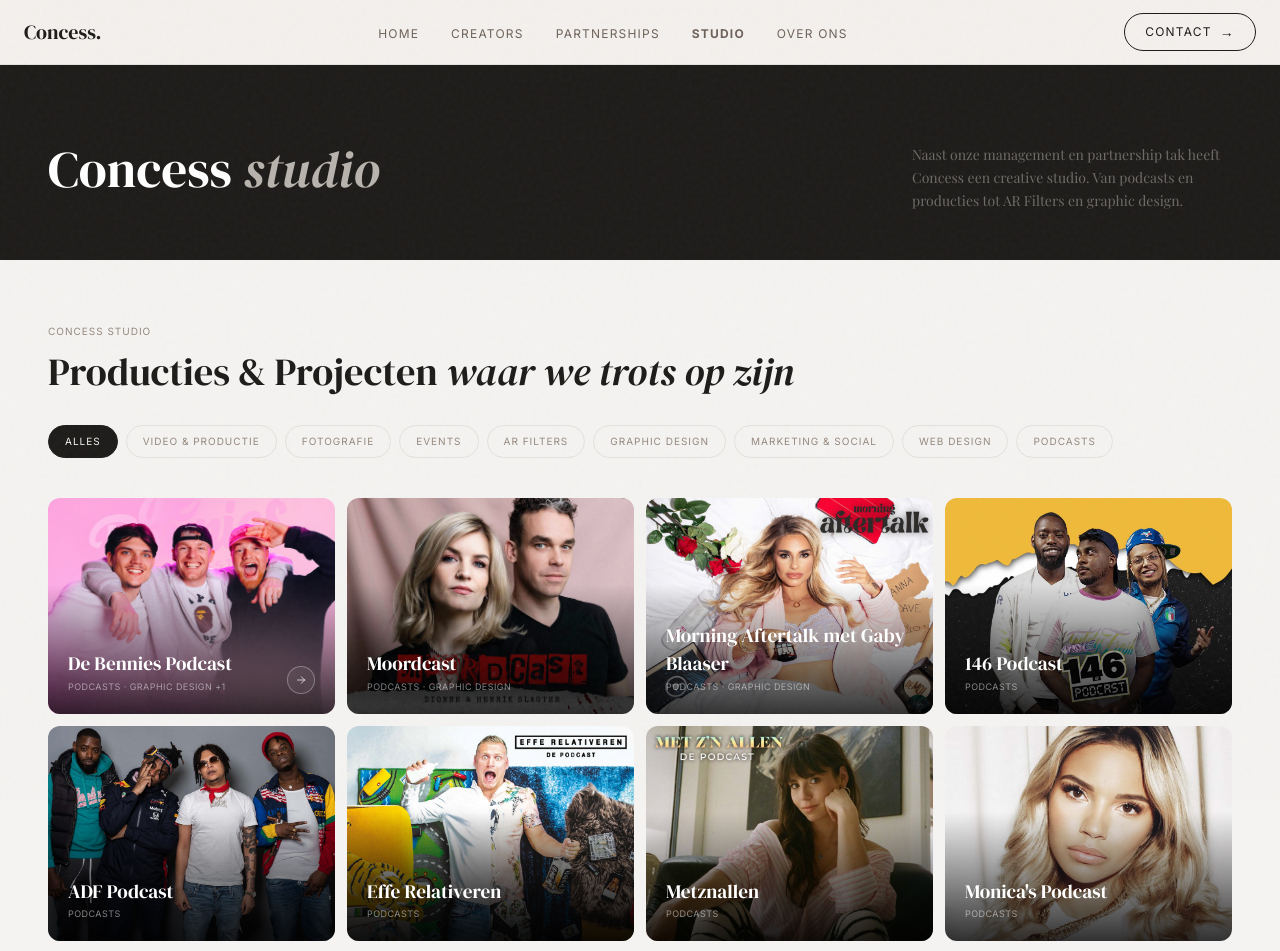
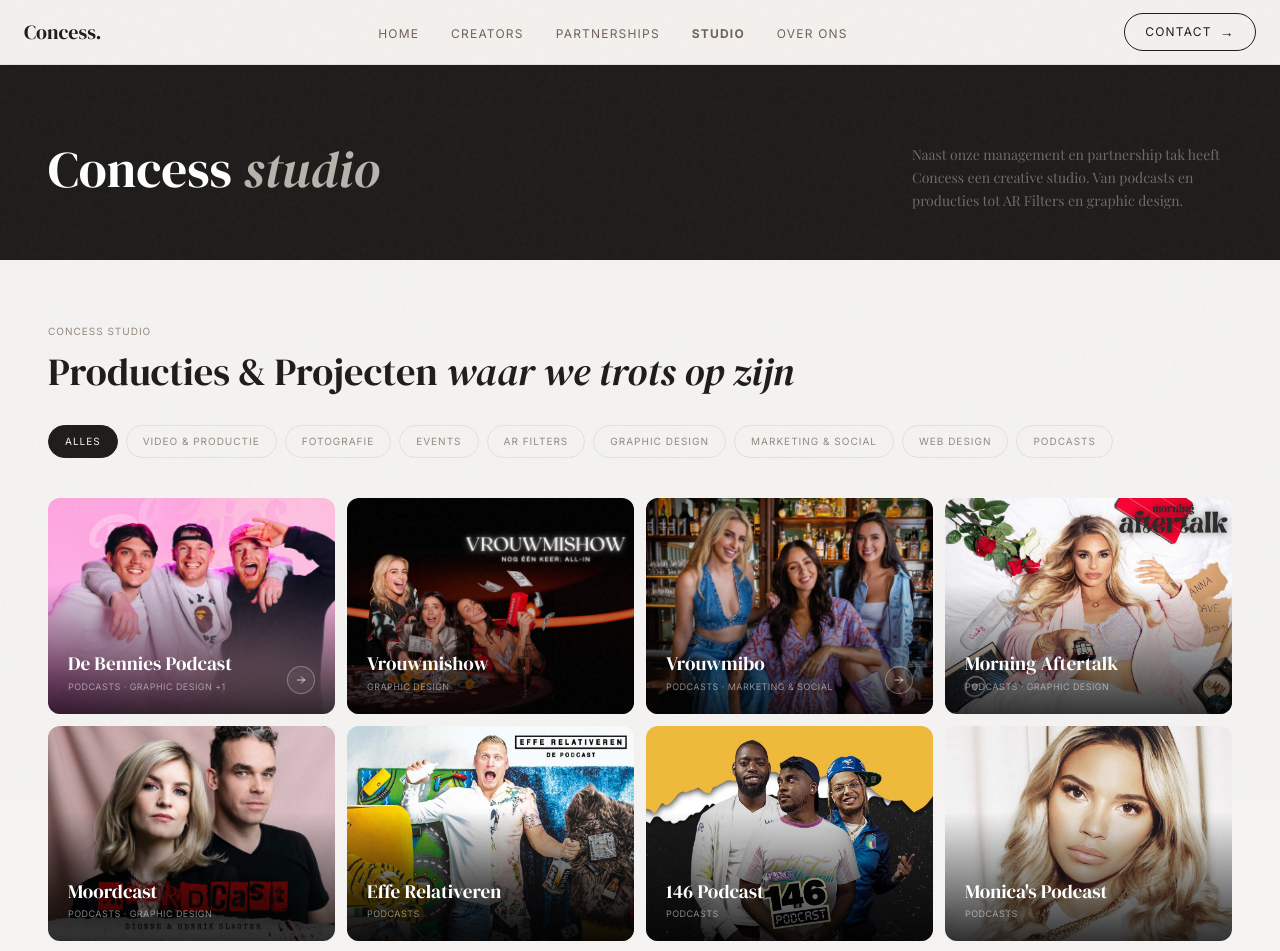
Before and after one commit to xmandysmit-tech/concess-website, a Next.js app: page /studio in a window 1280 px wide. Shown: the top 951 px of the page. Built offline with nearby package versions, Linux system fonts and the light colour scheme; a web font is replaced by a local one.

Commit message:
Studio: namen gecorrigeerd + chronologische volgorde (meest recent eerst)

```diff
--- a/app/data/content.ts
+++ b/app/data/content.ts
@@ -285,6 +285,7 @@
 };
 
 export const studioCases: StudioCase[] = [
+  // ── 2022 – heden ─────────────────────────────────────────
   {
     slug: "de-bennies-podcast",
     title: "De Bennies Podcast",
@@ -330,76 +331,7 @@
       { type: "image", src: "/images/Partnerships/de-bennies/podimo-s2/artwork.jpg", alt: "De Bennies artwork" },
     ],
   },
-  {
-    title: "Moordcast",
-    tags: ["Podcasts", "Graphic Design"],
-    year: "2023",
-    cover: "/images/Tegels/Moordcast.png",
-    gradient: "from-neutral-800 to-neutral-950",
-    tagline: "Concess Studio",
-    description: "",
-    gallery: [],
-  },
-  {
-    title: "Morning Aftertalk met Gaby Blaaser",
-    tags: ["Podcasts", "Graphic Design"],
-    year: "2023",
-    cover: "/images/Tegels/Morning Aftertalk met Gaby Blaaser.jpg",
-    gradient: "from-stone-700 to-stone-950",
-    tagline: "Concess Studio",
-    description: "",
-    gallery: [],
-  },
-  {
-    title: "146 Podcast",
-    tags: ["Podcasts"],
-    year: "2023",
-    cover: "/images/Tegels/146 podcast.jpg",
-    gradient: "from-zinc-700 to-zinc-950",
-    tagline: "Concess Studio",
-    description: "",
-    gallery: [],
-  },
-  {
-    title: "ADF Podcast",
-    tags: ["Podcasts"],
-    year: "2023",
-    cover: "/images/Tegels/ADF podcast.jpg",
-    gradient: "from-neutral-700 to-neutral-950",
-    tagline: "Concess Studio",
-    description: "",
-    gallery: [],
-  },
-  {
-    title: "Effe Relativeren",
-    tags: ["Podcasts"],
-    year: "2023",
-    cover: "/images/Tegels/Effe Relativeren.jpg",
-    gradient: "from-stone-700 to-stone-950",
-    tagline: "Concess Studio",
-    description: "",
-    gallery: [],
-  },
-  {
-    title: "Metznallen",
-    tags: ["Podcasts"],
-    year: "2023",
-    cover: "/images/Tegels/Metznallen.jpg",
-    gradient: "from-zinc-800 to-zinc-950",
-    tagline: "Concess Studio",
-    description: "",
-    gallery: [],
-  },
-  {
-    title: "Monica's Podcast",
-    tags: ["Podcasts"],
-    year: "2023",
-    cover: "/images/Tegels/Monica's Podcast.jpg",
-    gradient: "from-neutral-700 to-neutral-950",
-    tagline: "Concess Studio",
-    description: "",
-    gallery: [],
-  },
+  // ── 2024 ─────────────────────────────────────────────────
   {
     title: "Vrouwmishow",
     subtitle: "Nog één keer: All-In",
@@ -411,6 +343,7 @@
     description: "Voor de Vrouwmishow, een volwaardige theatertour langs zalen als DeLaMar Amsterdam, World Forum Den Haag en Oude Luxor Rotterdam, verzorgde Concess het artwork.",
     gallery: [],
   },
+  // ── 2022 – 2024 ──────────────────────────────────────────
   {
     slug: "vrouwmibo-podcast",
     title: "Vrouwmibo",
@@ -442,6 +375,78 @@
     ],
     postersText: "Naast de podcast mochten we de meiden het theater in begeleiden. Bij de eerste Vrouwmishow in Tivoli verzorgde Concess de volledige productie: van concept en creatieve begeleiding tot planning, artwork en uitvoering. Voor de tweede show, All In, een volwaardige tour langs zalen als DeLaMar Amsterdam, World Forum Den Haag en Oude Luxor Rotterdam, mochten we het artwork verzorgen.",
     instagramEmbed: "https://www.instagram.com/p/C8HqOqbt9JV/",
+    gallery: [],
+  },
+  // ── 2022 ─────────────────────────────────────────────────
+  {
+    title: "Morning Aftertalk",
+    tags: ["Podcasts", "Graphic Design"],
+    year: "2022",
+    cover: "/images/Tegels/Morning Aftertalk met Gaby Blaaser.jpg",
+    gradient: "from-stone-700 to-stone-950",
+    tagline: "Concess Studio",
+    description: "",
+    gallery: [],
+  },
+  {
+    title: "Moordcast",
+    tags: ["Podcasts", "Graphic Design"],
+    year: "2021 – 2022",
+    cover: "/images/Tegels/Moordcast.png",
+    gradient: "from-neutral-800 to-neutral-950",
+    tagline: "Concess Studio",
+    description: "",
+    gallery: [],
+  },
+  {
+    title: "Effe Relativeren",
+    tags: ["Podcasts"],
+    year: "2022",
+    cover: "/images/Tegels/Effe Relativeren.jpg",
+    gradient: "from-stone-700 to-stone-950",
+    tagline: "Concess Studio",
+    description: "",
+    gallery: [],
+  },
+  {
+    title: "146 Podcast",
+    tags: ["Podcasts"],
+    year: "2022",
+    cover: "/images/Tegels/146 podcast.jpg",
+    gradient: "from-zinc-700 to-zinc-950",
+    tagline: "Concess Studio",
+    description: "",
+    gallery: [],
+  },
+  // ── 2020 – 2021 ──────────────────────────────────────────
+  {
+    title: "Monica's Podcast",
+    tags: ["Podcasts"],
+    year: "2021",
+    cover: "/images/Tegels/Monica's Podcast.jpg",
+    gradient: "from-neutral-700 to-neutral-950",
+    tagline: "Concess Studio",
+    description: "",
+    gallery: [],
+  },
+  {
+    title: "Met Z'n Allen",
+    tags: ["Podcasts"],
+    year: "2020 – 2021",
+    cover: "/images/Tegels/Metznallen.jpg",
+    gradient: "from-zinc-800 to-zinc-950",
+    tagline: "Concess Studio",
+    description: "",
+    gallery: [],
+  },
+  {
+    title: "ADF Podcast",
+    tags: ["Podcasts"],
+    year: "2020 – 2021",
+    cover: "/images/Tegels/ADF podcast.jpg",
+    gradient: "from-neutral-700 to-neutral-950",
+    tagline: "Concess Studio",
+    description: "",
     gallery: [],
   },
 ];
```
